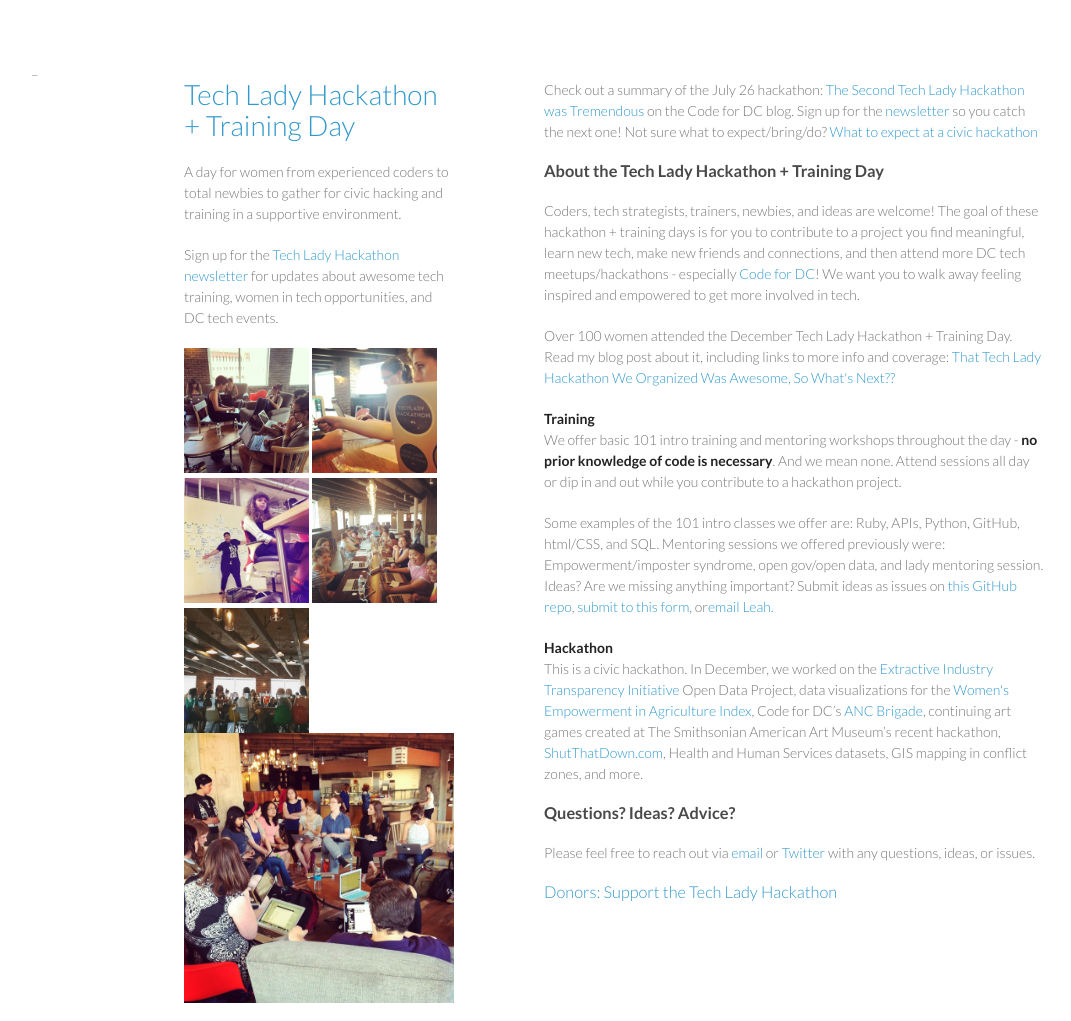
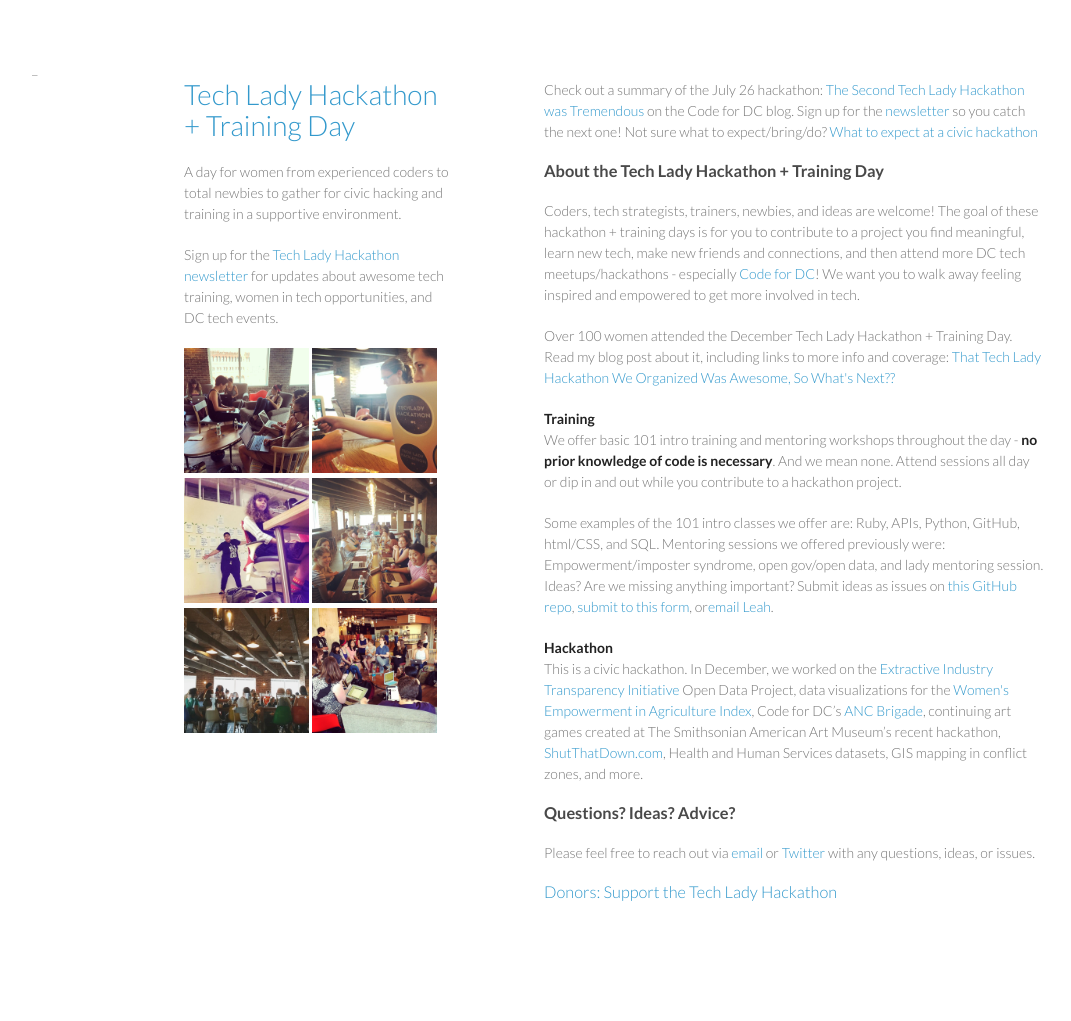
Before and after one commit to leahbannon/techladyhackathon, a Jekyll site: the page built from index.html, in a window 1280 px wide and 1021 px high. Shown: the whole window, without its empty margins (26-1097 px from the left). Built offline with Jekyll 4.4.1, drawn with Linux system fonts in a browser that asks for light colours.

Commit message:
Update header.html

```diff
--- a/_includes/header.html
+++ b/_includes/header.html
@@ -21,6 +21,6 @@ _<!doctype html>
         <p>Sign up for the <a href="/newsletter.html">Tech Lady Hackathon newsletter</a> for updates about awesome tech training, women in tech opportunities, and DC tech events.</p>
 <p><a href="http://instagram.com/p/q7EXkowWDY/"><img src="/images/hackathon1.jpg"/ width="125"></a> <a href="http://instagram.com/p/q7fWxmQWKM/"><img src="/images/hackathon5.jpg"/ width="125"></a><br/>
 <a href="https://twitter.com/AliyaRahman/status/498206144822013954/photo/1"><img src="/images/hackathon4.jpg" width="125"></a> <img src="/images/hackathon2.jpg"/ width="125"><br/>
-<a href="http://instagram.com/p/q71VSXxkIe/"><img src="/images/hackathon3.jpg" width="125"/></a> <a href="http://instagram.com/p/q6780oSQZk/"><img src="/images/hackathon6.jpg"/></a></p>
+<a href="http://instagram.com/p/q71VSXxkIe/"><img src="/images/hackathon3.jpg" width="125"/></a> <a href="http://instagram.com/p/q6780oSQZk/"><img src="/images/hackathon6.jpg" width="125"></a></p>
         </header>
         <section>
```
